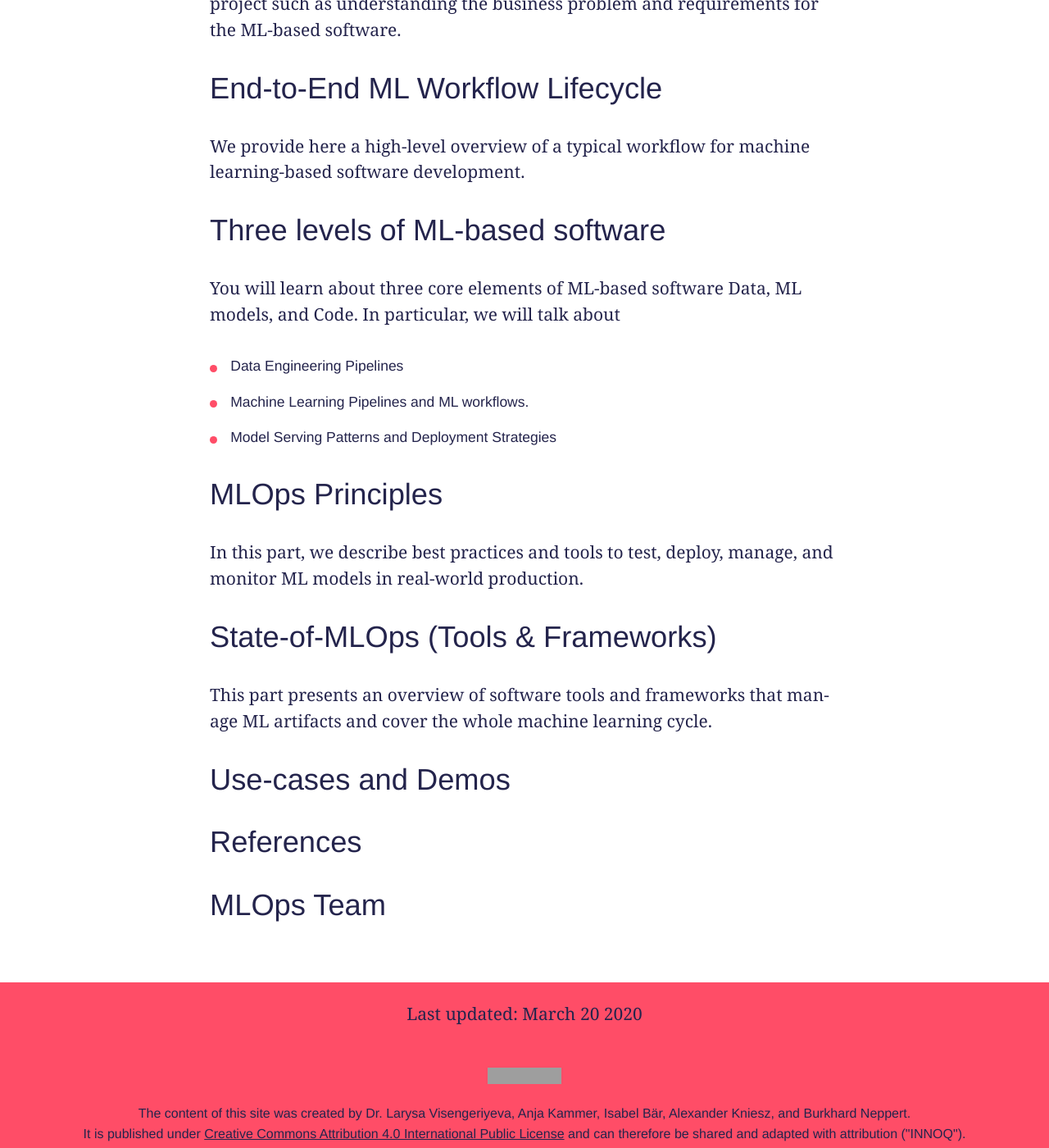
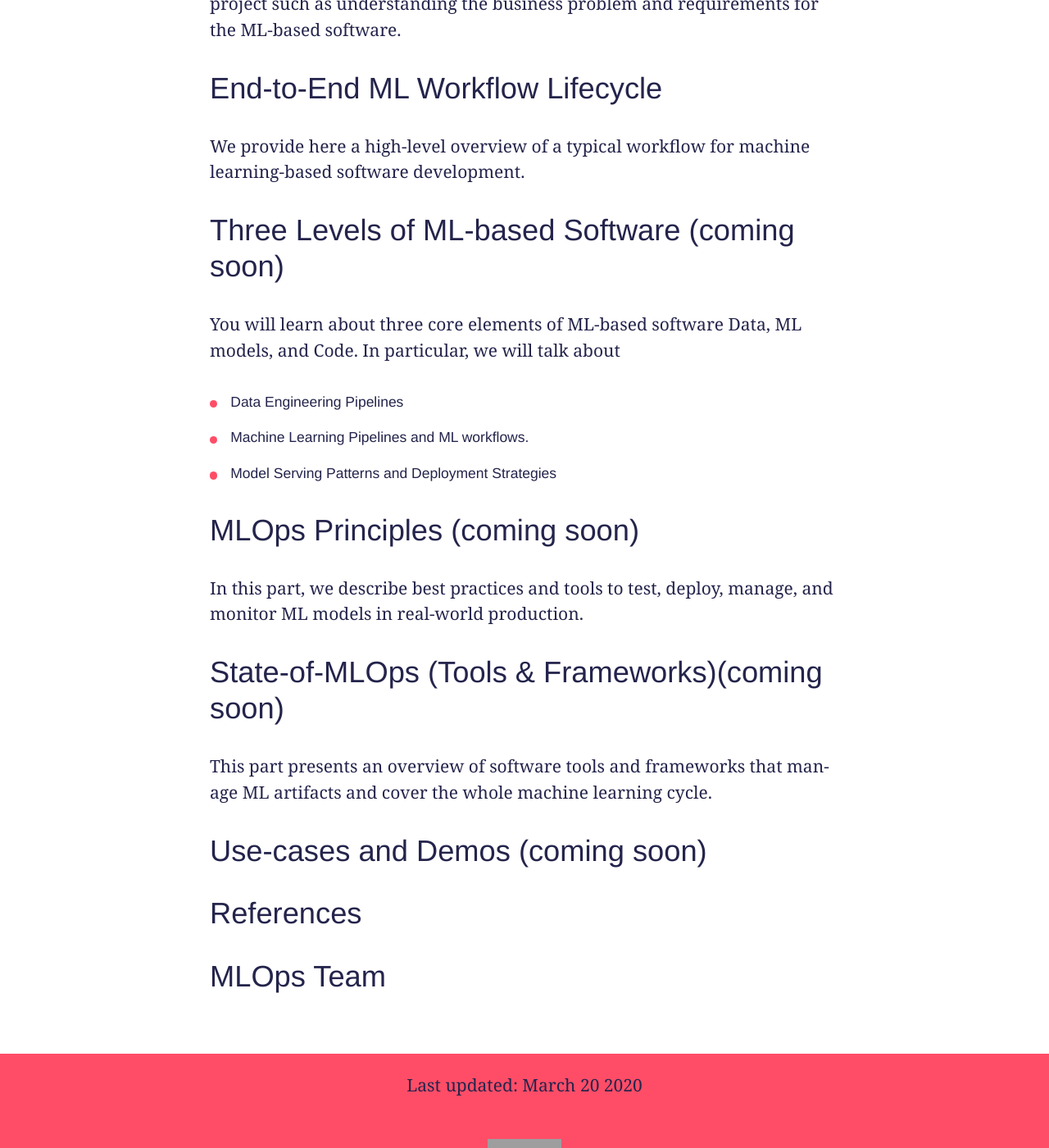
Before and after one commit to innoq/ml-ops.org, a Jekyll site: the page built from index.md, in a window 1280 px wide and 1400 px high, scrolled down 795 px. Shown: the whole window at 82% size. Built offline with Jekyll 4.4.1, drawn with Linux system fonts in a browser that asks for light colours; some web fonts are replaced; grey boxes are pictures that could not be loaded.

Commit message:
formatting

```diff
--- a/index.md
+++ b/index.md
@@ -18,23 +18,23 @@ This part is devoted to one of the most important phase in any software project
 
 We provide here a high-level overview of a typical workflow for machine learning-based software development.
 
-## [Three levels of ML-based software](coming soon)
+## [Three Levels of ML-based Software (coming soon) ]()
 
 You will learn about three core elements of ML-based software Data, ML models, and Code. In particular, we will talk about
    * Data Engineering Pipelines
    * Machine Learning Pipelines and ML workflows.
    * Model Serving Patterns and Deployment Strategies
 
-## [MLOps Principles](coming soon)
+## [MLOps Principles (coming soon)]()
 
 In this part, we describe best practices and tools to test, deploy, manage, and monitor ML models in real-world production.
 
 
-## [State-of-MLOps (Tools & Frameworks)](coming soon)
+## [State-of-MLOps (Tools & Frameworks)(coming soon)]()
 
 This part presents an overview of software tools and frameworks that manage ML artifacts and cover the whole machine learning cycle.
 
-## [Use-cases and Demos](coming soon)
+## [Use-cases and Demos (coming soon)]()
 
 ## [References](content/references.md)
 
```
